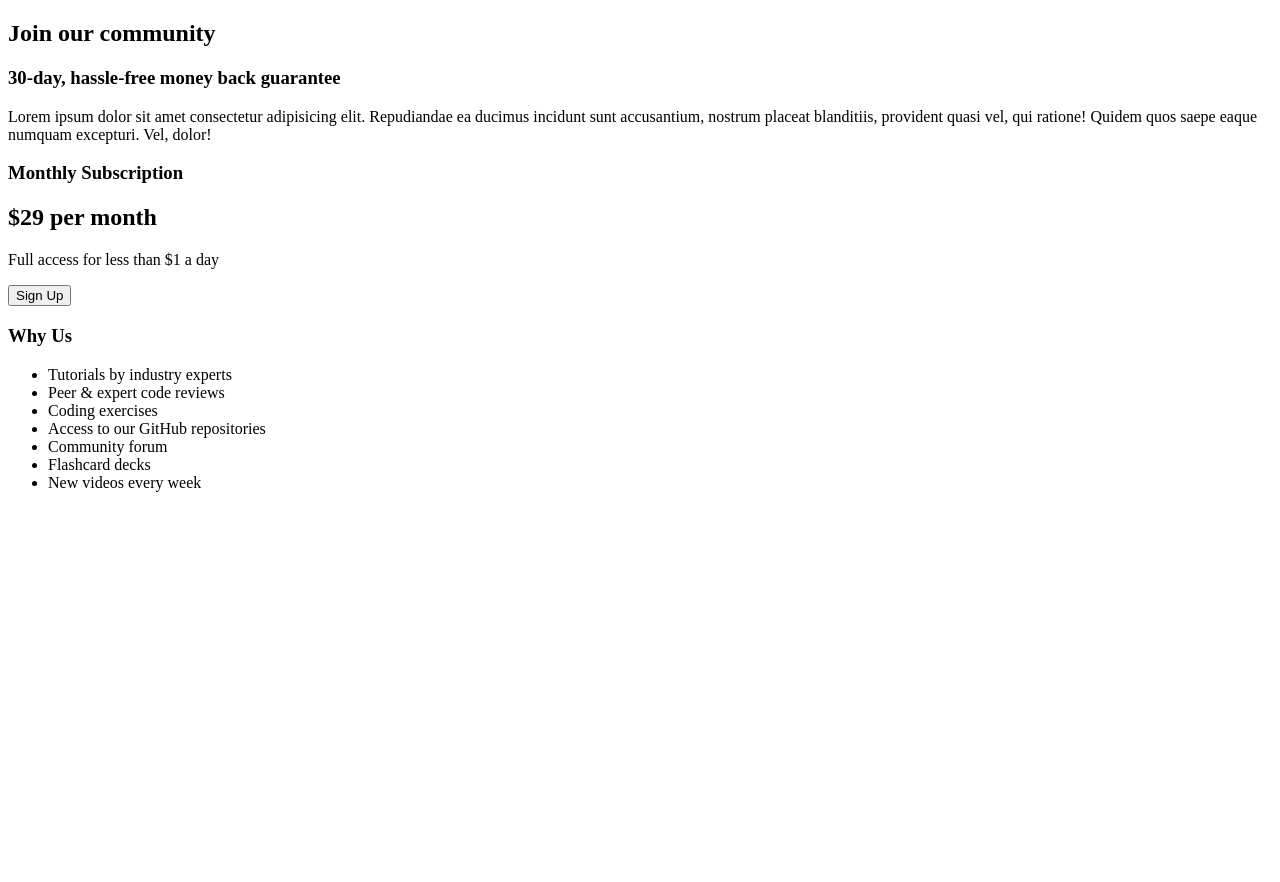
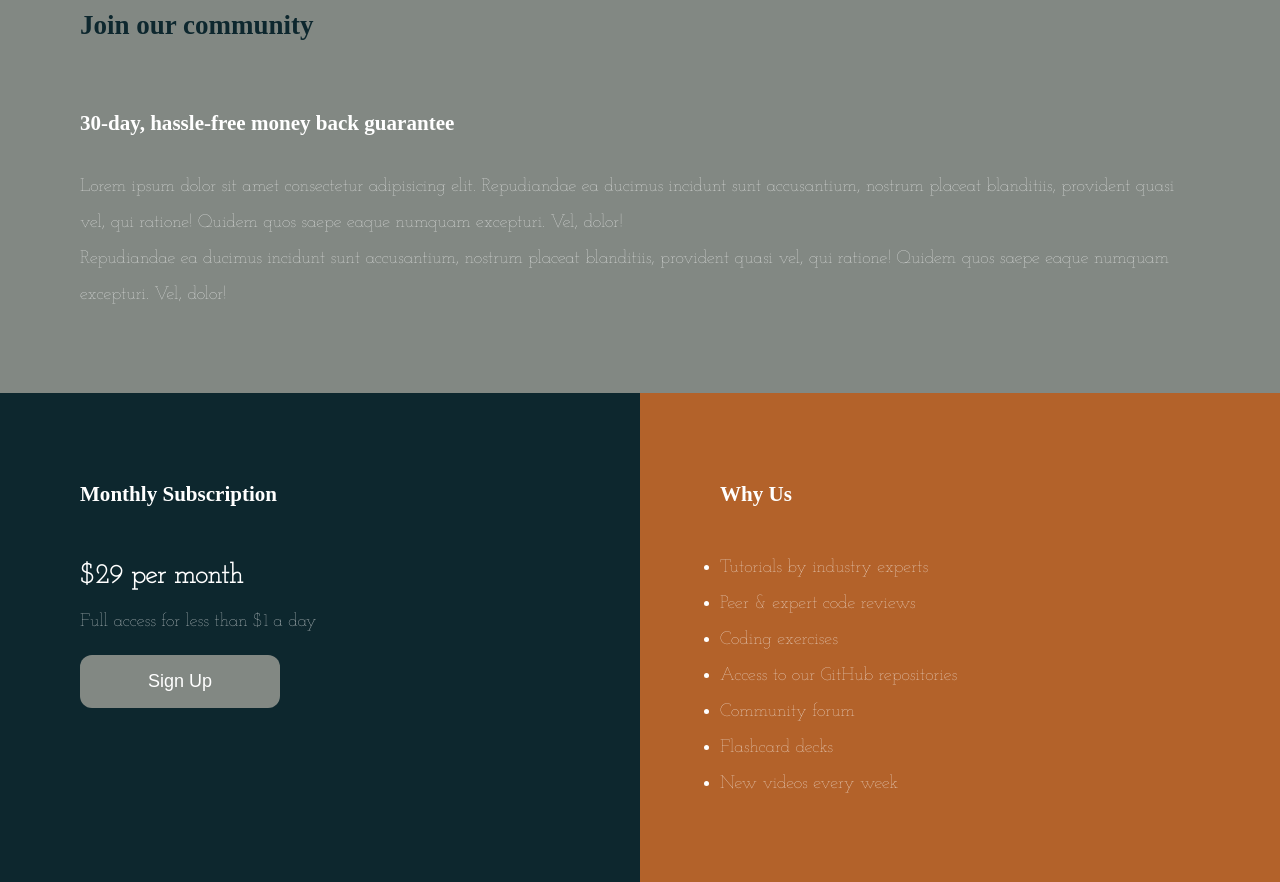
Before and after one commit to desertdev2613/FrontEndMentor_Challenges, a plain HTML site: page SinglePriceGrid/index.html in a window 1280 px wide. Before the commit the page ends 800 px from the top, so only its background shows below. Drawn offline with Linux system fonts and the light colour scheme; a web font is replaced by a local one.

Commit message:
Added Flexbox to CSS. Added google fonts.Layout is set.

```diff
--- a/SinglePriceGrid/css/styles.css
+++ b/SinglePriceGrid/css/styles.css
@@ -0,0 +1,83 @@
+/* Google fonts */
+@import url('https://fonts.googleapis.com/css2?family=Castoro&family=Josefin+Slab:wght@100&family=Maven+Pro&display=swap');
+* {
+    box-sizing: border-box;
+    margin:0;
+    padding: 0;
+}
+
+body {
+    display: flex;
+    color: white;
+    justify-content: center;
+    align-items: center;
+    height: 100vh;
+    font-family: 'Josefin Slab', serif;
+    line-height: 2;
+
+}
+
+h1,
+h3 {
+    font-family: 'Castoro', serif;
+}
+
+.box-top,
+.bottom-left,
+.bottom-right {
+    padding:5rem;
+}
+
+main {
+    display:flex;
+    flex-direction: column;
+    font-size: 18px;
+}
+
+.box-top {
+    background: #828883;
+}
+
+.box-top h1 {
+    color: #0d272e;
+    margin-bottom: 50px;
+}
+
+.box-top h3 {
+    margin-bottom: 25px;
+}
+
+.boxes-bottom {
+    display: flex;
+}
+
+.boxes-bottom h3 {
+    margin-bottom: 35px;
+}
+
+.bottom-left {
+background: #0d272e;
+flex:1;
+}
+
+.bottom-left button {
+    background: #828883;
+    border-radius: 12px;
+    border: none;
+    color:#ffffff;
+    cursor: pointer;
+    font-size: 18px;
+    outline: none;
+    padding: 1rem;
+    margin-top: 15px;
+    width: 200px;
+}
+
+.bottom-left button:hover {
+    box-shadow: -1px 15px 5px -1px rgba(0,0,0,0.75);
+}
+
+.bottom-right {
+    background: #b3622a;
+    flex:1;
+}
--- a/SinglePriceGrid/index.html
+++ b/SinglePriceGrid/index.html
@@ -10,22 +10,26 @@
 
 <body>
     <main id="main-container">
+
         <section class="box-top">
             <h1>Join our community</h1>
             <h3>30-day, hassle-free money back guarantee</h3>
             <p>Lorem ipsum dolor sit amet consectetur adipisicing elit. Repudiandae ea ducimus incidunt sunt
                 accusantium, nostrum placeat blanditiis, provident quasi vel, qui ratione! Quidem quos saepe eaque
+                numquam excepturi. Vel, dolor! <br />Repudiandae ea ducimus incidunt sunt
+                accusantium, nostrum placeat blanditiis, provident quasi vel, qui ratione! Quidem quos saepe eaque
                 numquam excepturi. Vel, dolor!</p>
         </section>
 
-        <section class="box-bottom-left">
+        <section class="boxes-bottom">
+            <div class="bottom-left">
                 <h3>Monthly Subscription</h3>
                 <h2>$29 <span>per month</span></h2>
                 <p>Full access for less than $1 a day</p>
                 <button>Sign Up</button>
-        </section>
+            </div>
 
-        <section class="box-bottom-right">
+            <div class="bottom-right">
                 <h3>Why Us</h3>
                 <ul>
                     <li>Tutorials by industry experts</li>
@@ -36,7 +40,10 @@
                     <li>Flashcard decks</li>
                     <li>New videos every week</li>
                 </ul>
+            </div>
+
         </section>
+
     </main>
 </body>
 
```
Lines whose indentation alone changed are shown as unchanged.
